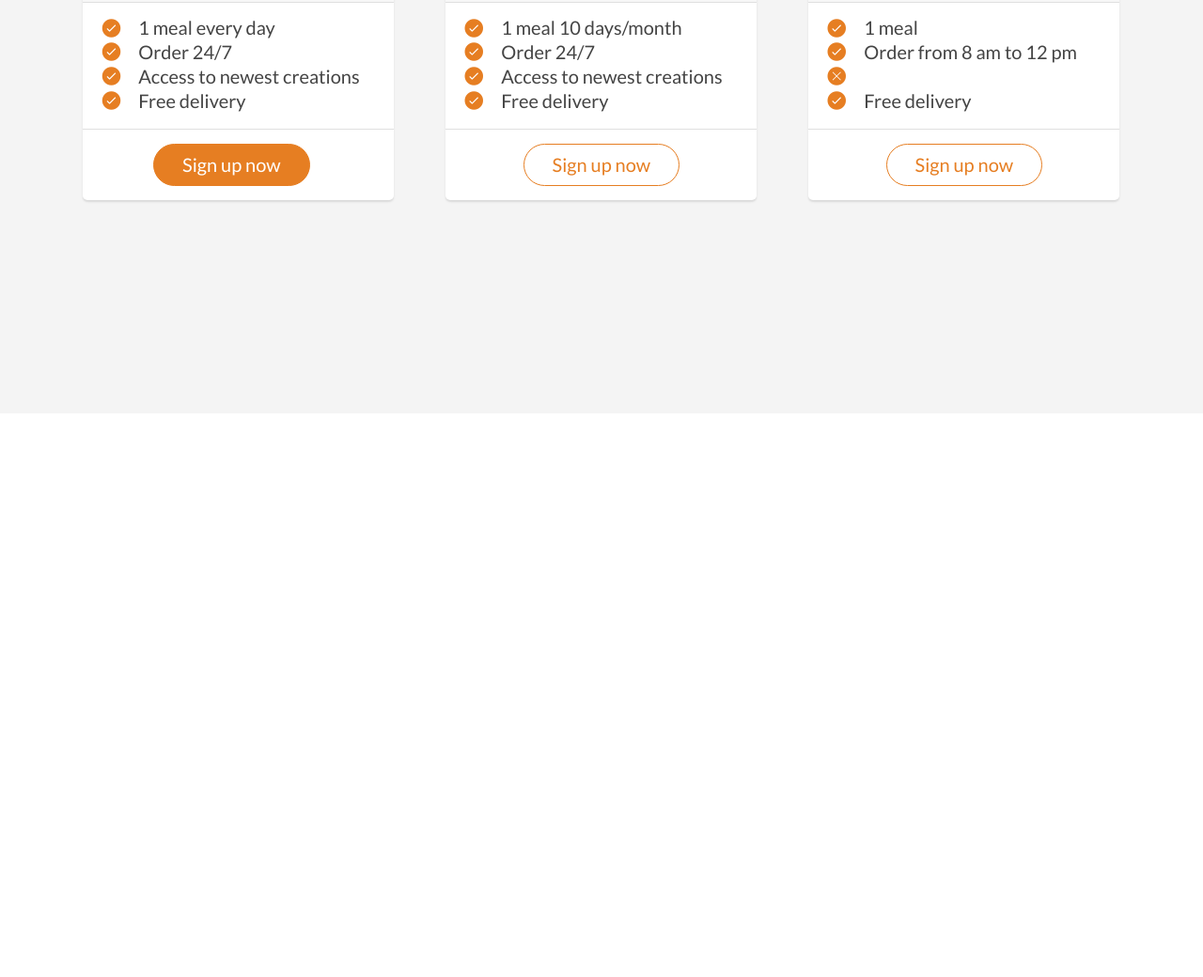
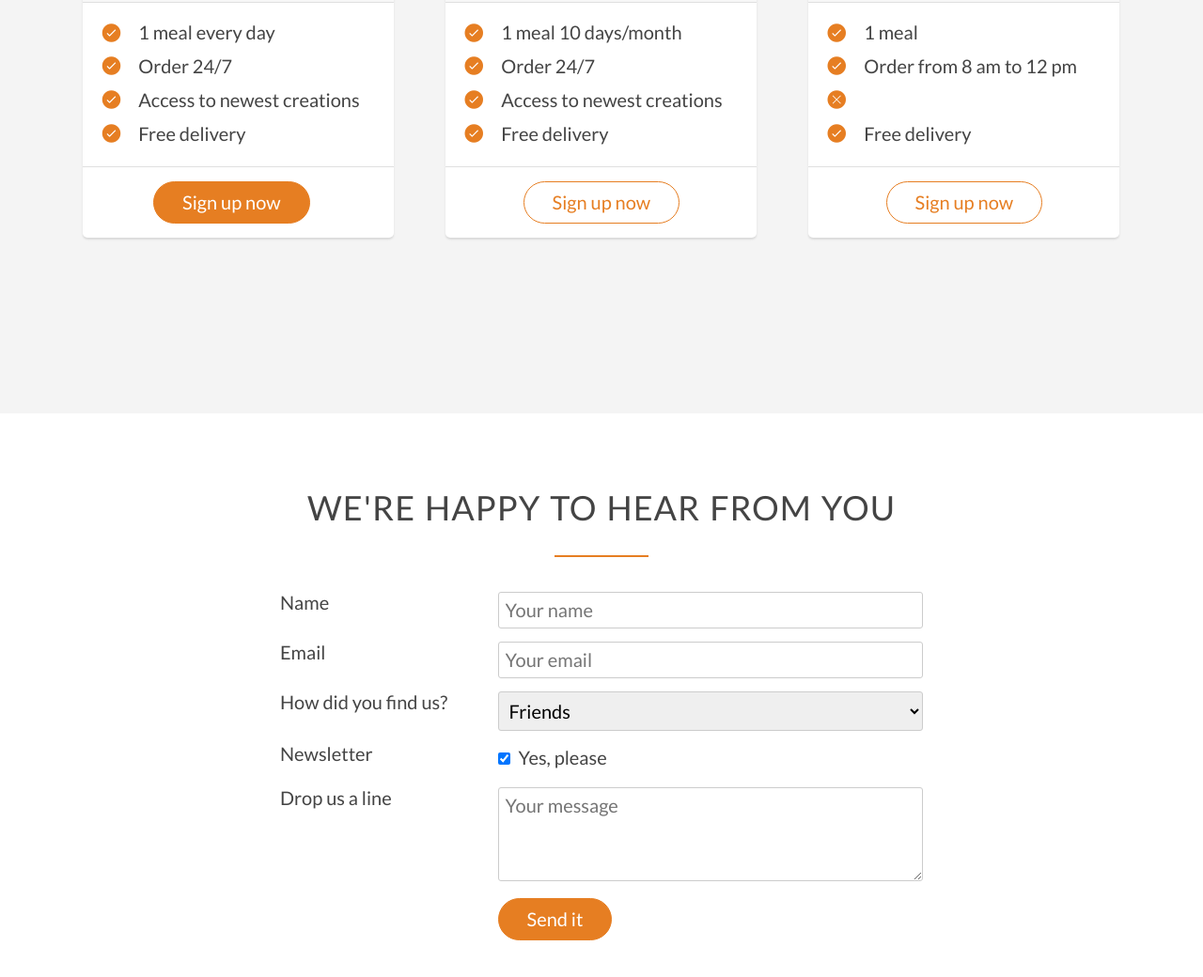
Before and after one commit to nvidic/Omnifood, a plain HTML site: page index.html in a window 1280 px wide. Shown: the part 5160-6200 px from the top of the page at 94% size. Before the commit the page ends 5600 px from the top, so only its background shows below. Drawn offline with Linux system fonts and the light colour scheme; files whose address does not match are found by name.

Commit message:
added contact form

```diff
--- a/index.html
+++ b/index.html
@@ -366,6 +366,83 @@
 
     </section>
 
+    <section class="section-form">
+        <div class="row">
+            <h2>We're happy to hear from you</h2>
+        </div>
+
+        <div class="row">
+            <form action="#" method="POST" class="contact-form">
+                <div class="row">
+                    <div class="col span-1-of-3">
+                        <label for="name">Name</label>
+                    </div>
+
+                    <div class="col span-2-of-3">
+                        <input type="text" name="name" id="name" placeholder="Your name" required>
+                    </div>
+                </div>
+
+                <div class="row">
+                    <div class="col span-1-of-3">
+                        <label for="email">Email</label>
+                    </div>
+
+                    <div class="col span-2-of-3">
+                        <input type="email" name="email" id="email" placeholder="Your email" required>
+                    </div>
+                </div>
+
+                <div class="row">
+                    <div class="col span-1-of-3">
+                        <label for="find-us">How did you find us?</label>
+                    </div>
+
+                    <div class="col span-2-of-3">
+                        <select name="find-us" id="find-us">
+                            <option value="friends" selected>Friends</option>
+                            <option value="search">Search engine</option>
+                            <option value="ad">Advertisement</option>
+                            <option value="other">Other</option>
+                        </select>
+                    </div>
+                </div>
+
+                <div class="row">
+                    <div class="col span-1-of-3">
+                        <label for="">Newsletter</label>
+                    </div>
+
+                    <div class="col span-2-of-3">
+                        <input type="checkbox" name="news" id="news" checked> Yes, please
+                    </div>
+                </div>
+
+
+                <div class="row">
+                    <div class="col span-1-of-3">
+                        <label for="">Drop us a line</label>
+                    </div>
+
+                    <div class="col span-2-of-3">
+                        <textarea name="message" placeholder="Your message" ></textarea>
+                    </div>
+                </div>
+
+                <div class="row">
+                    <div class="col span-1-of-3">
+                        <label for="">&nbsp;</label>
+                    </div>
+
+                    <div class="col span-2-of-3">
+                        <input type="submit" value="Send it" >
+                    </div>
+                </div>
+
+            </form>
+        </div>
+
+    </section>
 
 
 </body>
@@ -375,12 +452,6 @@
 
 <!--
 
-Fields to include:
-Name
-Email
-How did you find us?
-Newsletter
-Drop us a line
 
 Section 8: Footer
 Title: None
--- a/resources/css/style.css
+++ b/resources/css/style.css
@@ -162,7 +162,8 @@ a:hover {
 
 /*<a> is an inline element and we want it to be inline block */
 .btn:link,
-.btn:visited {
+.btn:visited,
+input[type=submit] {
     display: inline-block;
     padding: 10px 30px;
     font-weight: 300;
@@ -172,7 +173,8 @@ a:hover {
 }
 
 .btn-full:link,
-.btn-full:visited {
+.btn-full:visited,
+input[type=submit] {
     background-color: #e67e22; /* https://flatuicolors.com/palette/defo */
     border: 1px solid #e67e22;
     color: #fff;
@@ -186,12 +188,16 @@ a:hover {
 }
 
 .btn:hover,
-.btn:active {
+.btn:active,
+input[type=submit]:hover,
+input[type=submit]:active {
     background-color: #bf6516; /* https://www.0to255.com/e67e22 */
 }
 
 .btn-full:hover,
-.btn-full:active {
+.btn-full:active,
+input[type=submit]:hover,
+input[type=submit]:active {
     border: 1px solid #bf6516;
 }
 
@@ -486,5 +492,36 @@ cite img {
 }
 
 .plan-box ul li {
+    padding: 5px 0;
+}
 
+/*********************************************************/
+/*      PLANS     */
+/*********************************************************/
+
+.contact-form {
+    width: 60%;
+    margin: 0 auto;
 }
+
+input[type=text],
+input[type=email],
+select,
+textarea {
+    width: 100%;
+    padding: 7px;
+    border-radius: 3px;
+    border: 1px solid #ccc;
+}
+
+textarea {
+    height: 100px;
+}
+
+input[type=checkbox] {
+    margin: 10px 5px 10px 0;
+}
+
+*:focus {
+    outline: none;
+}
```
